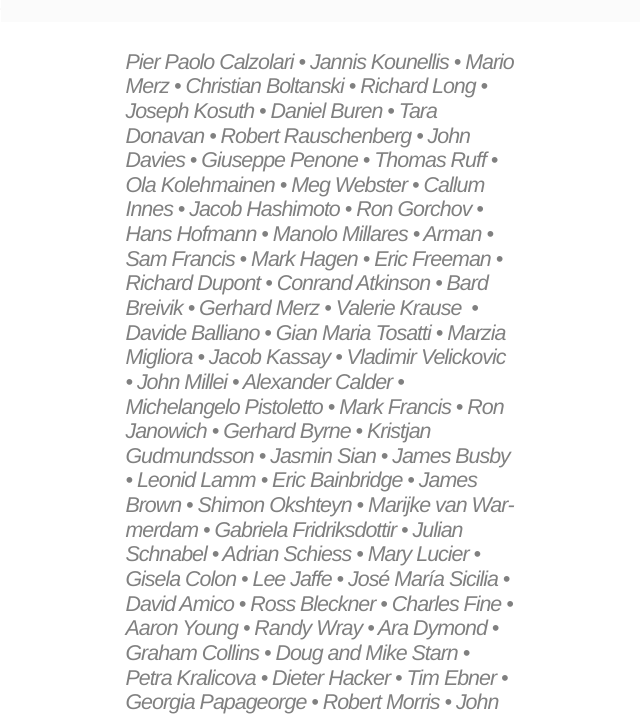
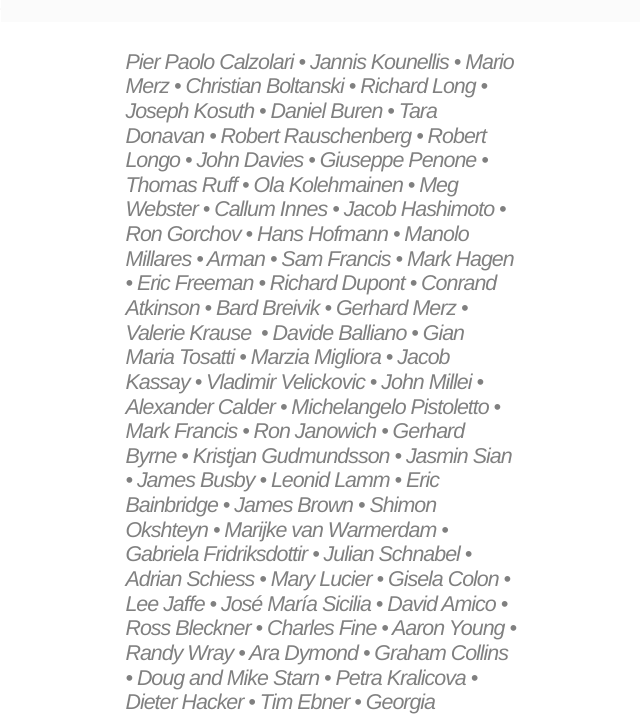
Before and after one commit to luminicorporation/nilsforsblomcollection-ui, a Gatsby site: page / in a window 1280 px wide. Shown: the part 818-1534 px from the top of the page, without its empty margins (639-1279 px from the left). Built offline with nearby package versions, Linux system fonts and the light colour scheme; Gatsby itself is replaced by a stand-in of ours; a web font is replaced by a local one.

Commit message:
add Robert Longo

```diff
--- a/src/pages/index.js
+++ b/src/pages/index.js
@@ -44,21 +44,21 @@ const IndexPage = () => (
       <p className="index_artists">
         Pier Paolo Calzolari • Jannis Kounellis • Mario Merz • Christian
         Boltanski • Richard Long • Joseph Kosuth • Daniel Buren • Tara Donavan •
-        Robert Rauschenberg • John Davies • Giuseppe Penone • Thomas Ruff • Ola
-        Kolehmainen • Meg Webster • Callum Innes • Jacob Hashimoto • Ron Gorchov
-        • Hans Hofmann • Manolo Millares • Arman • Sam Francis • Mark Hagen •
-        Eric Freeman • Richard Dupont • Conrand Atkinson • Bard Breivik •
-        Gerhard Merz • Valerie Krause  • Davide Balliano • Gian Maria Tosatti •
-        Marzia Migliora • Jacob Kassay • Vladimir Velickovic • John Millei •
-        Alexander Calder • Michelangelo Pistoletto • Mark Francis • Ron Janowich
-        • Gerhard Byrne • Kristjan Gudmundsson • Jasmin Sian • James Busby •
-        Leonid Lamm • Eric Bainbridge • James Brown • Shimon Okshteyn •
-        Ma­ri­jke van War­mer­dam • Gabriela Fridriksdottir • Julian Schnabel •
-        Adrian Schiess • Mary Lucier • Gisela Colon • Lee Jaffe • José María
-        Sicilia • David Amico • Ross Bleckner • Charles Fine • Aaron Young •
-        Randy Wray • Ara Dymond • Graham Collins • Doug and Mike Starn • Petra
-        Kralicova • Dieter Hacker • Tim Ebner • Georgia Papageorge • Robert
-        Morris • John LeKay • Mimmo Paladino • Takaharu Fukuchi •
+        Robert Rauschenberg • Robert Longo • John Davies • Giuseppe Penone •
+        Thomas Ruff • Ola Kolehmainen • Meg Webster • Callum Innes • Jacob
+        Hashimoto • Ron Gorchov • Hans Hofmann • Manolo Millares • Arman • Sam
+        Francis • Mark Hagen • Eric Freeman • Richard Dupont • Conrand Atkinson
+        • Bard Breivik • Gerhard Merz • Valerie Krause  • Davide Balliano • Gian
+        Maria Tosatti • Marzia Migliora • Jacob Kassay • Vladimir Velickovic •
+        John Millei • Alexander Calder • Michelangelo Pistoletto • Mark Francis
+        • Ron Janowich • Gerhard Byrne • Kristjan Gudmundsson • Jasmin Sian •
+        James Busby • Leonid Lamm • Eric Bainbridge • James Brown • Shimon
+        Okshteyn • Ma­ri­jke van War­mer­dam • Gabriela Fridriksdottir • Julian
+        Schnabel • Adrian Schiess • Mary Lucier • Gisela Colon • Lee Jaffe •
+        José María Sicilia • David Amico • Ross Bleckner • Charles Fine • Aaron
+        Young • Randy Wray • Ara Dymond • Graham Collins • Doug and Mike Starn •
+        Petra Kralicova • Dieter Hacker • Tim Ebner • Georgia Papageorge •
+        Robert Morris • John LeKay • Mimmo Paladino • Takaharu Fukuchi •
         Susan Hutchinson • Antoni Tàpies, among many others.
       </p>
       <p className="index_summary">
```
